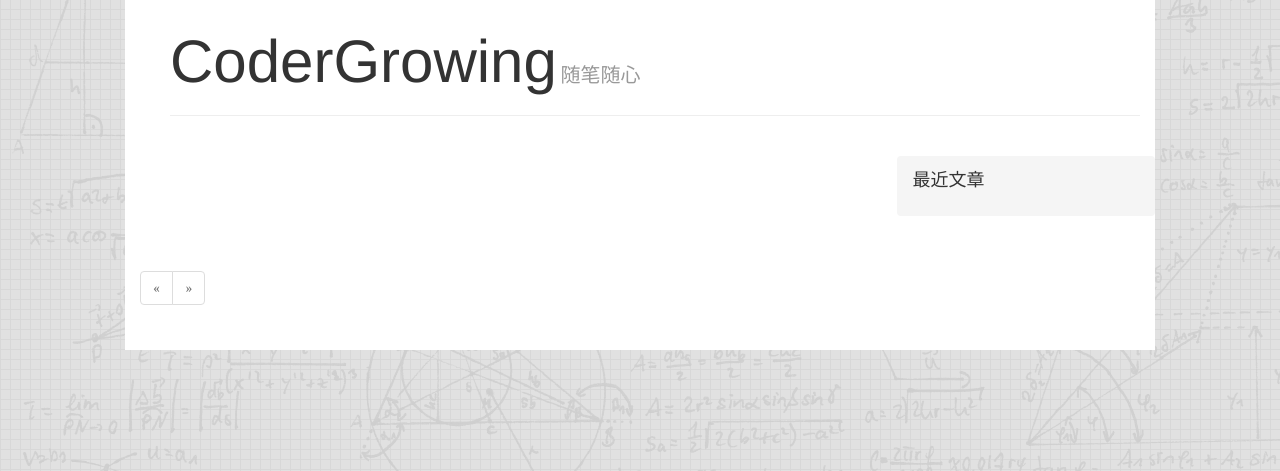
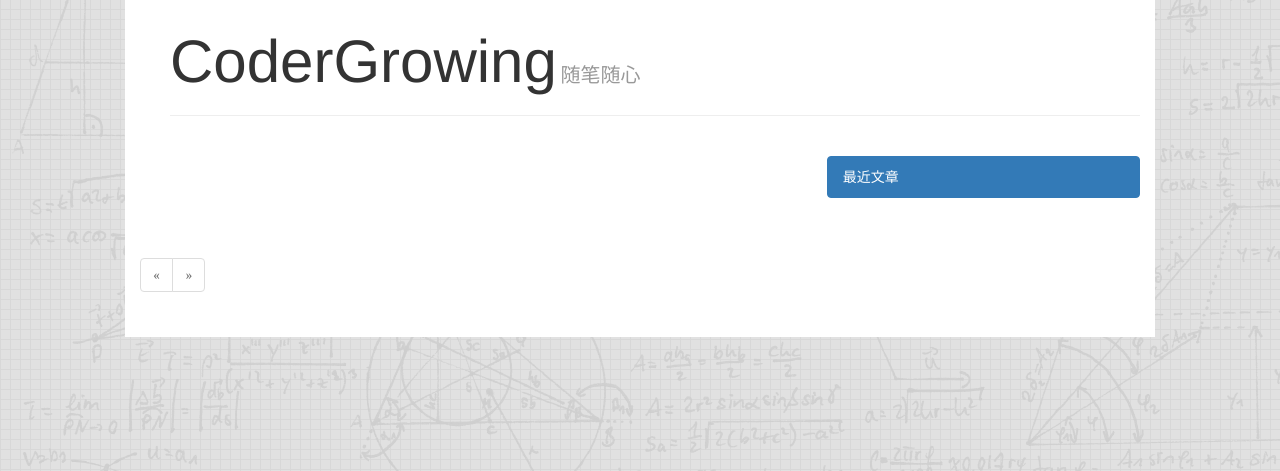
Before and after one commit to CoderGrowing/Blog, a Flask app: page / in a window 1280 px wide. Shown: the part 51-522 px from the top of the page. Run offline with Flask 2, Linux system fonts and the light colour scheme; data that the repository does not hold is empty; some libraries are stand-ins or nearby versions.

Commit message:
sidebar style recent article

```diff
--- a/app/main/views.py
+++ b/app/main/views.py
@@ -84,6 +84,7 @@ def logout():
 @main.route('/article/<int:id>', methods=['POST', 'GET'] )
 def article(id):
     post = Article.query.get_or_404(id)
+    limit_posts = Article.query.order_by(Article.timestamp.desc()).all()[0:5]
     form = CommentForm()
     if form.validate_on_submit():
         comment = Comment(body=form.body.data,
@@ -101,7 +102,7 @@ def article(id):
     comments = pagination.items
 
     return render_template('article.html', posts=[post], form=form,
-                           comments=comments, pagination=pagination)
+                           comments=comments, pagination=pagination, limit_posts=limit_posts)
 
 @main.route('/edit-profile', methods=['POST', 'GET'])
 @login_required
--- a/app/templates/_article.html
+++ b/app/templates/_article.html
@@ -1,5 +1,3 @@
-
-
 <div class="blog-header">
   <h1 class="blog-title">CoderGrowing</h1>
   <p class="lead blog-description">随笔随心</p>
@@ -35,13 +33,14 @@
     </div>
   </div>{#  div blog-main#}
 
-    <div class="col-sm-3 col-sm-offset-1 blog-sidebar">
-      <div class="sidebar-module sidebar-module-inset">
-        <h4>最近文章</h4>
+  <div class="col-sm-4">
+    <div class="list-group">
+      <p class="list-group-item active">
+        最近文章
+      </p>
        {% for post in limit_posts %}
-          <a href="{{ url_for('.article', id=post.id) }}" class="title-link-style">{{ post.heading }}</a><br><br>
+         <a href="{{ url_for('.article', id=post.id) }}" class="list-group-item title-link-style">{{ post.heading }}</a>
        {% endfor %}
     </div>
+  </div><!-- /.col-sm-4 -->
 </div>
-  </div>{#div row#}
- {#div container#}
```
Also changed, not shown: app/templates/article.html (+15 -0 lines), data-dev.sqlite. Lines whose indentation alone changed are shown as unchanged.
